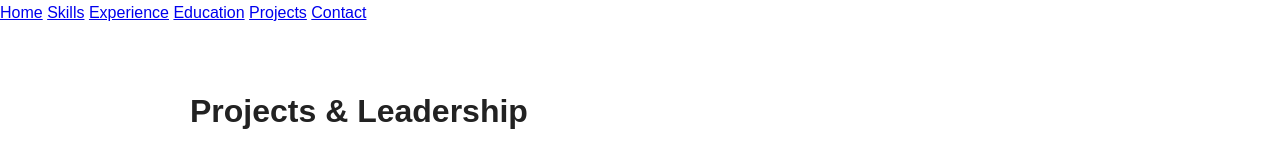
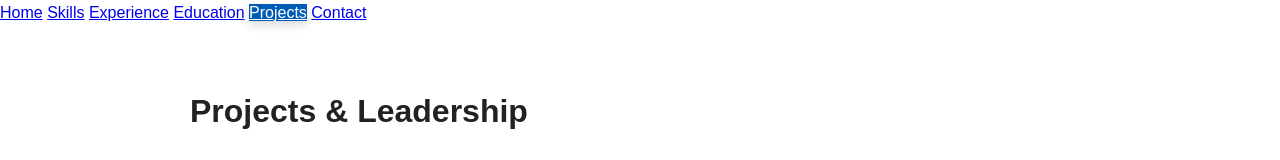
Before and after one commit to Nurf-y/sitinurfizahMBR.github.io, a plain HTML site: page projects.html in a window 1280 px wide. Shown: the top 160 px of the page. Drawn offline with Linux system fonts and the light colour scheme.

Commit message:
Highlight active link for Projects in navigation

```diff
--- a/projects.html
+++ b/projects.html
@@ -6,7 +6,7 @@
     <a href="skills.html">Skills</a>
     <a href="experience.html">Experience</a>
     <a href="education.html">Education</a>
-    <a href="projects.html">Projects</a>
+    <a href="projects.html"class="active">Projects</a>
     <a href="contact.html">Contact</a>
 </nav>
 
```
